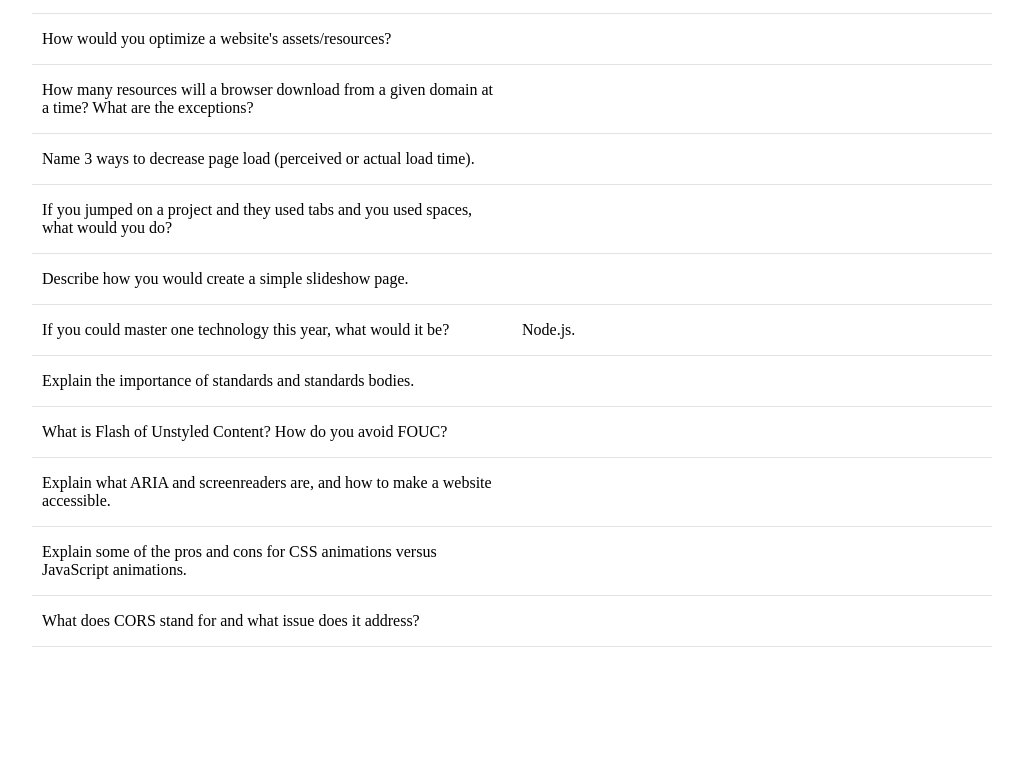
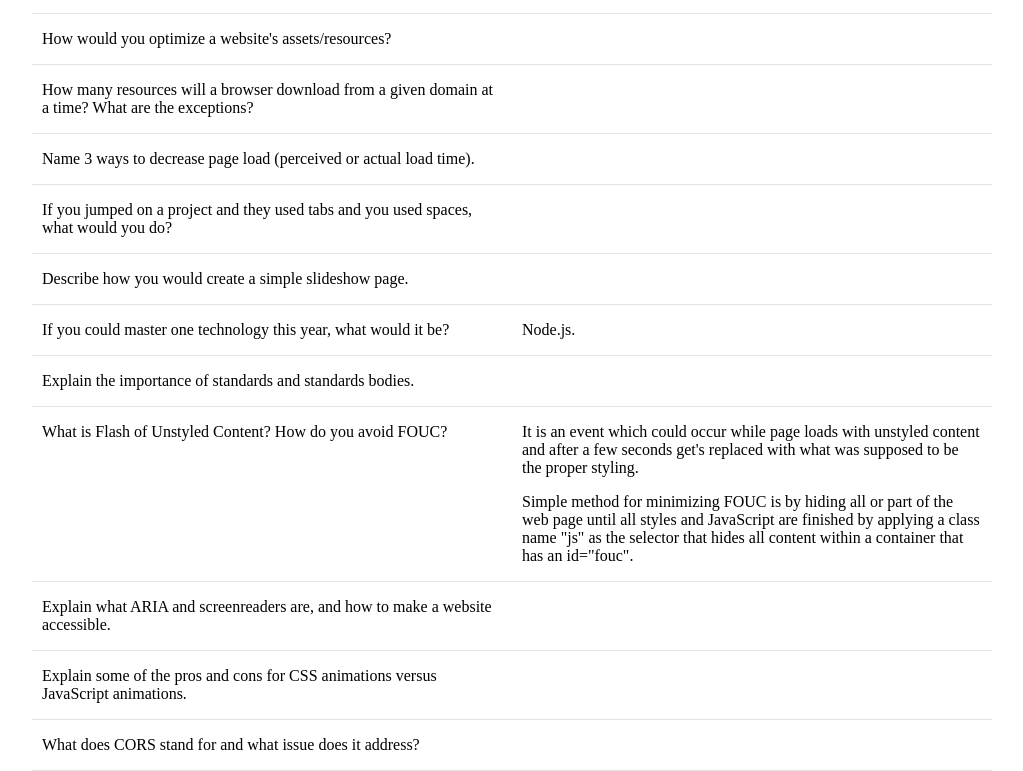
Before and after one commit to smikulic/smikulic.github.io, a website: page index.html in a window 1280 px wide. Shown: the part 1368-2139 px from the top of the page, without its empty margins (128-1151 px from the left). Before the commit the page ends 2015 px from the top, so only its background shows below. Drawn offline with Linux system fonts and the light colour scheme.

Commit message:
update question

```diff
--- a/index.html
+++ b/index.html
@@ -103,7 +103,8 @@
 	  	<tr>
 		  	<td><p>What is Flash of Unstyled Content? How do you avoid FOUC?</p></td>
 		  	<td>
-
+		  		<p></p>It is an event which could occur while page loads with unstyled content and after a few seconds get's replaced with what was supposed to be the proper styling.</p>
+		  		<p></p>Simple method for minimizing FOUC is by hiding all or part of the web page until all styles and JavaScript are finished by applying a class name "js" as the selector that hides all content within a container that has an id="fouc".</p>
 		  	</td>
 	  	</tr>
 	  	<tr>
```
